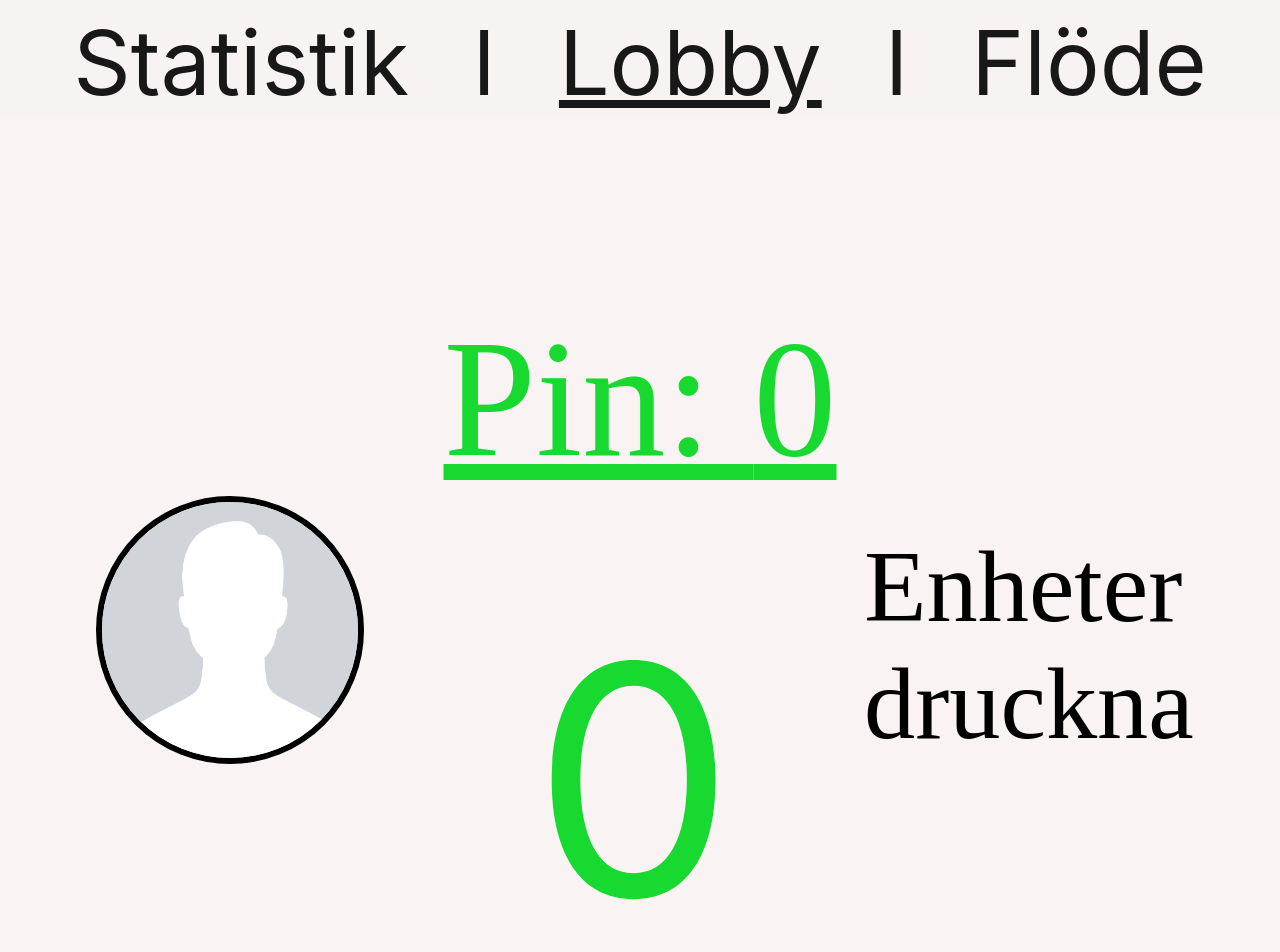
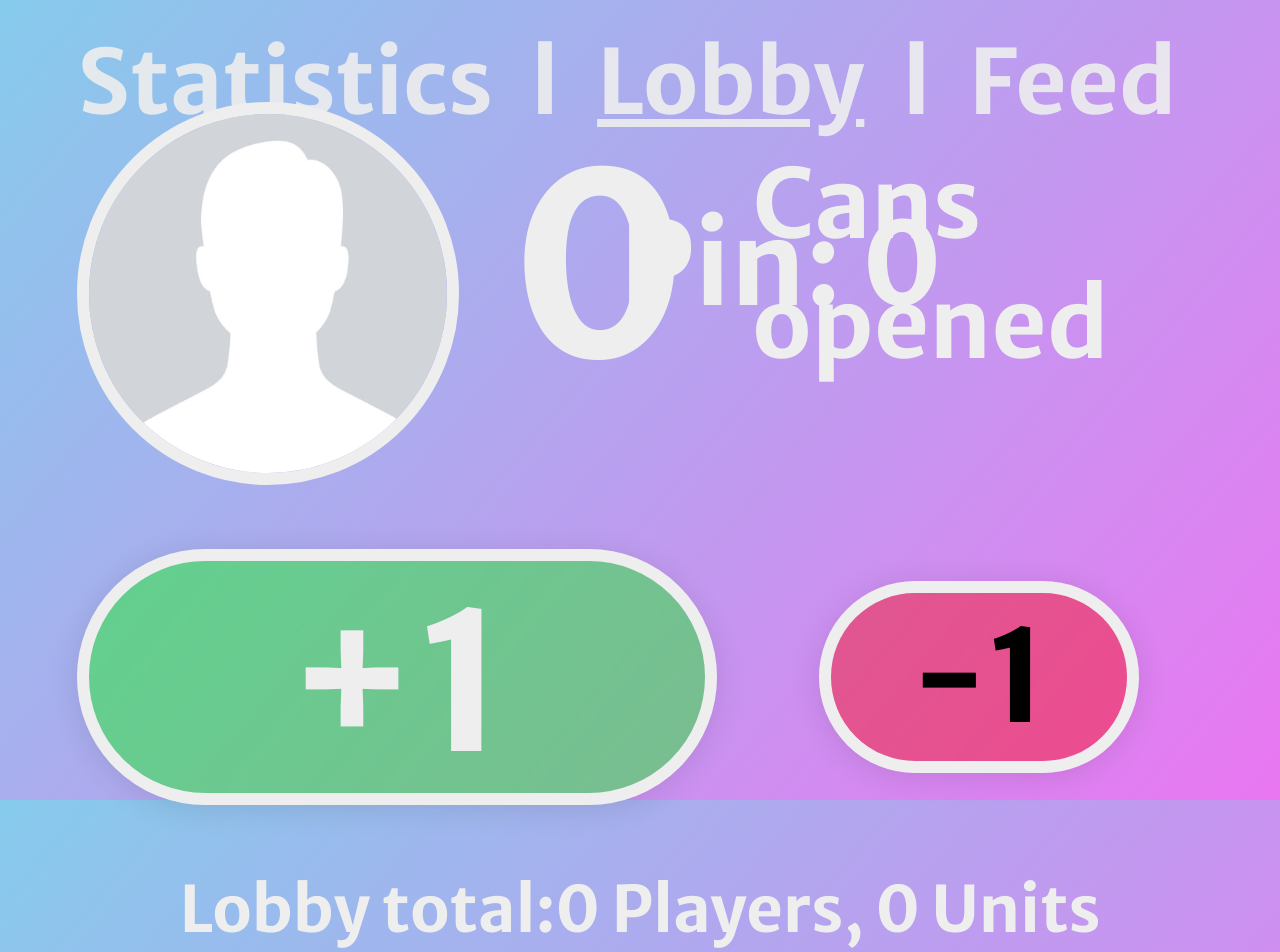
Before and after one commit to albintillas/flakdagsappen, a React (Create React App) app: page /lobby in a window 1280 px wide. Shown: the top 952 px of the page. Built offline with nearby package versions, Linux system fonts and the light colour scheme.

Commit message:
CSS update

```diff
--- a/src/App.css
+++ b/src/App.css
@@ -1,18 +1,26 @@
 @import url('https://fonts.googleapis.com/css2?family=Kaushan+Script&display=swap');
 @import url('https://fonts.googleapis.com/css2?family=Kaushan+Script&family=Noto+Serif+JP:wght@300&display=swap');
+@import url('https://fonts.googleapis.com/css2?family=Secular+One&display=swap');
+@import url('https://fonts.googleapis.com/css2?family=Merriweather+Sans:wght@700&display=swap');
 
-body{
-  background-color: #F9F3F3;
+body, html{
+  background: rgb(134,203,236);
+  background: linear-gradient(130deg, rgba(134,203,236,1) 0%, rgba(234,119,242,1) 100%);
+
+  height: 100vh;
+
+  touch-action: none;
+
 }
+
+
 p{
     margin-top: 10vw;
     margin-bottom: 5vw;
     font-family: Brush Script MT;
-    text-decoration: underline;
     font-size: 13vw;
     text-align: center;
 }
-body {background-color: #F9F3F3;}
 
 a:link {
   text-decoration: none;
@@ -79,7 +87,7 @@ a:visited {
 }
 .startMainText {
   font-family: 'Kaushan Script', cursive;
-  color: #17D930;
+  color: #EEEEEE;
   font-size: 25vw;
   text-align: center;
   margin-top: 0vw;
@@ -88,7 +96,7 @@ a:visited {
 
 .startSubText {
   font-family: 'Noto Serif JP', serif;
-  color: black;
+  color: #EEEEEE;
   font-size: 4vw;
   text-align: center;
   margin: 0vw;
@@ -101,10 +109,15 @@ a:visited {
   font-size: 170%;
   text-align: center;
 
-  border: 1vw solid #17D930;
-  border-radius: 15vw;
-  font-family: 'Noto Serif JP serif';
-  box-shadow: 1vw 2vw 3vw #888888;
+  font-family: 'Merriweather Sans', sans-serif;
+  color: #EEEEEE;
+
+  background: rgba(255, 255, 255, 0.3);
+  border-radius: 10vw;
+  box-shadow: 0 4px 30px rgba(0, 0, 0, 0.1);
+  backdrop-filter: blur(10px);
+  -webkit-backdrop-filter: blur(10px);
+  border: 3px solid rgba(255, 253, 208, 0.5);
 }
 
 .lobbyInfoPageImage {
@@ -112,7 +125,7 @@ a:visited {
   width: 15vw;
   height:15vw;
   object-fit:cover;
-  border:0.8vw solid #000000;
+  border: 3px solid rgba(255, 253, 208, 1);
   display:block;
   margin-left: auto;
   margin-right: auto;
@@ -140,7 +153,9 @@ a:visited {
 .formText{
   margin-bottom: 2vw;
   margin-top: 2vw;
-  font-family: Noto Serif JP serif;
+  font-family: 'Merriweather Sans', sans-serif;
+  color: #EEEEEE;
+
   font-weight: bold;
   font-size: 5vw;
 }
@@ -148,12 +163,12 @@ a:visited {
 .form-control{
   width: 55vw;
   height: 10vw;
-  font-family: Noto Serif JP serif;
-  font-size: 6vw;
-  border: 1vw solid;
-  border-radius: 1vw;
-  font-weight: bold;
-  border:none;
+  font-family: 'Merriweather Sans', sans-serif;
+  color: #EEEEEE;
+
+  font-size: 5vw;
+  border: none;
+  background-color: transparent;
 
 }
 
@@ -164,10 +179,211 @@ a:visited {
   width: 60vw;
   font-size: 170%;
   text-align: center;
-  color: white;
+  color: #EEEEEE;
   border: none;
-  border-radius: 15vw;
-  font-family: 'Noto Serif JP serif';
-  box-shadow: 1vw 2vw 3vw #888888;
-  background-color: #17D930;
+
+  color: #EEEEEE;
+  font-family: 'Merriweather Sans', sans-serif;
+
+  background: rgba(255, 255, 255, 0.3);
+  border-radius: 10vw;
+  box-shadow: 0 4px 30px rgba(0, 0, 0, 0.1);
+  backdrop-filter: blur(10px);
+  -webkit-backdrop-filter: blur(10px);
+  border: 3px solid rgba(255, 253, 208, 0.5);
 }
+
+/*-------------NEW-------------*/
+
+
+#headers{
+
+  font-family: 'Merriweather Sans', sans-serif;
+  color: #EEEEEE;
+
+}
+
+.enterText{
+
+  margin: auto;
+  margin-top: 3vw;
+  width: 75vw;
+
+
+  background: rgba(255, 255, 255, 0.3);
+  border-radius: 10vw;
+  box-shadow: 0 4px 30px rgba(0, 0, 0, 0.1);
+  backdrop-filter: blur(10px);
+  -webkit-backdrop-filter: blur(10px);
+  border: 3px solid rgba(255, 253, 208, 0.5);
+
+}
+
+#lobbyText{
+
+  font-family: 'Merriweather Sans', sans-serif;
+  color: #EEEEEE;
+
+}
+
+
+.header{
+
+  background-color: transparent;
+  position: fixed;
+  top: 0;
+  width: 100%;
+  font-size: 7vw;
+  opacity: 0.9;
+
+
+}
+
+.topBar{
+
+  background: transparent;
+  position: fixed;
+  width: 100%;
+  font-size: 7vw;
+  opacity: 0.9;
+  z-index: 100;
+  color: #EEEEEE
+
+}
+
+#inLobbyPin{
+
+
+  color: #EEEEEE;
+  height: 10vh;
+  width: 100%;
+  display: flex;
+  justify-content: center;
+
+}
+
+#inLobbyPinText{
+
+  font-family: 'Merriweather Sans';
+  color: #EEEEEE;
+  font-size: 9vw;
+  margin-left: 22vw;
+  margin-top: 15vw;
+
+}
+
+.PFPandUnitsDisplay{
+
+  background: transparent;
+  display: flex;
+  margin-top: 5vw;
+  margin-bottom: 5vw;
+}
+
+#lobbyImage{
+
+  margin-top: -5.2vh;
+  margin-left: 6vw;
+  margin-right: 4vw;
+  width: 28vw;
+  height: 28vw;
+  object-fit: cover;
+  border: 1vw solid #EEEEEE;
+  border-radius: 50%;
+
+}
+
+#unitsAmount{
+
+  margin-top: -3vw;
+  font-family: 'Merriweather Sans';
+  font-size: 20vw;
+  color: #EEEEEE;
+}
+
+#unitsText{
+
+  font-size: 7.5vw;
+  margin-top: 0;
+  margin-left: 5vw;
+  width: 44vw;
+  font-family: 'Merriweather Sans';
+  color: #EEEEEE;
+
+}
+
+#increase{
+
+width: 50vw;
+height: 20vw;
+border: 1vw solid #EEEEEE;
+font-family: 'Merriweather Sans';
+
+color: #EEEEEE;
+font-size: 15vw;
+border-radius: 10vw;
+margin-left: 6vw;
+
+background: rgba(0, 255, 0, 0.4);
+box-shadow: 0 4px 30px rgba(0, 0, 0, 0.1);
+backdrop-filter: blur(5px);
+-webkit-backdrop-filter: blur(5px);
+
+}
+
+#decrease{
+
+  font-size: 10vw;
+  height: 15vw;
+  width: 25vw;
+  border-radius: 10vw;
+  border: 1vw solid #EEEEEE;
+  font-family: 'Merriweather Sans';
+
+  background: rgba(255, 0, 0, 0.4);
+  box-shadow: 0 4px 30px rgba(0, 0, 0, 0.1);
+  backdrop-filter: blur(5px);
+  -webkit-backdrop-filter: blur(5px);
+
+  margin: 0;
+  position: absolute;
+  top: 50%;
+  -ms-transform: translateY(-50%);
+  transform: translateY(-50%);
+  margin-left: 8vw;
+
+}
+
+.tableHeader{
+
+  text-align: center;
+  margin-top: 5vw;
+
+  font-family: 'Merriweather Sans';
+  color: #EEEEEE;
+  font-size: 5vw;
+}
+
+#divUsers{
+
+margin-top: 2vw;
+height: 54.5vh;
+overflow-y: scroll;
+
+}
+
+.table{
+
+  margin-left: 5vw;
+  width: 90vw;
+  color: #EEEEEE;
+  font-family: 'Merriweather Sans';
+  font-size: 5vw;
+}
+
+.pages{
+
+ font-family: 'Merriweather Sans';
+ margin-top: 2vw;
+ margin-left: 2vw;
+}
--- a/src/components/UnitsDisplay.js
+++ b/src/components/UnitsDisplay.js
@@ -6,7 +6,7 @@ function UnitsDisplay({count}) {
 
     return(
         <div style={{display: "inline-block"}}>
-            <div style={{marginTop: "7vw", textAlign: "center", marginLeft: "2vw", fontSize: "25vw", color: "#17D930", width: "30vw"}}>
+            <div id='unitsAmount'>
                 {count}
             </div>
         </div>
--- a/src/components/header.js
+++ b/src/components/header.js
@@ -1,33 +1,35 @@
 import {Link} from "react-router-dom";
 import React from 'react';
+import { Background } from "victory";
 
 function Header({ onpage }) {
     return (
-        <div className="header" style ={{position: "fixed", top: "0", width: "100%", fontSize: "7vw", backgroundColor: "#F7F3F3", opacity: "0.9", zIndex: "100"}}>
-            <div className="pages" style ={{textAlign: "center", width: "100%", marginTop: "1vh"}}>
+        <div className="topBar">
+            <div className="pages" style ={{textAlign: "center", width: "100%"}}>
                 <Link to={"/statistics"} style={{
-                    marginRight: "5vw",
-                    color: "black",
+                    marginRight: "3vw",
+                    color: "#EEEEEE",
                     ...(onpage == 1
                         ? { textDecoration: "underline" }
                         : {})
-                }}>Statistik</Link>
+                }}>Statistics</Link>
                 <a>l</a>
                 <Link to={"/lobby"} style={{
-                    margin: "0 5vw 0 5vw",
-                    color: "black",
+                    margin: "0 3vw 0 3vw",
+                    color: "#EEEEEE",
                     ...(onpage == 2
                         ? { textDecoration: "underline" }
                         : {})
                 }}>Lobby</Link>
                 <a>l</a>
                 <Link to={"/feed"} style={{
-                    marginLeft: "5vw",
-                    color: "black",
+                    marginLeft: "3vw",
+                    marginRight: "6vw",
+                    color: "#EEEEEE",
                     ...(onpage == 3
                         ? { textDecoration: "underline" }
                         : {})
-                }}>Flöde</Link>
+                }}>Feed</Link>
             </div>
         </div>
     );
--- a/src/pages/LobbyPage.js
+++ b/src/pages/LobbyPage.js
@@ -143,90 +143,48 @@ function LobbyPage() {
     return (
         <div class = 'main' onTouchStart={onTouchStart} onTouchMove={onTouchMove} onTouchEnd={onTouchEnd}>
             <Header onpage={2} />
-            <div style={{marginTop: "22vh", fontSize: "10vw", color: "#17D930", height: "40vh", width: "100vw", display: "flex", justifyContent: "center" }}>
-                <p style={{}}>Pin: {pin}</p>
+            <div id='inLobbyPin'>
+                <p id='inLobbyPinText'>Pin: {pin}</p>
             </div>
-            <div className="PFPandUnitsDisplay" style={{display: "flex", justifyContent: "center" }}>
-                <div style={{
-                    width: "30vw",
-                    height: "30vw"
-                    }}>
-                    <img src={testimage} style={{
-                        marginTop:'0vh',
-                        marginLeft: '5vw',
-                        width:'20vw',
-                        height:'20vw',
-                        objectFit:'cover',
-                        border:'0.5vw solid #000000',
-                        borderRadius: '50%'
-                        }}>
-                    </img>
-                </div>
+            <div className="PFPandUnitsDisplay">
+
+                    <img src={testimage} id='lobbyImage'></img>
+
                     <UnitsDisplay count={units}/>
-                <div style={{fontSize: "8vw", marginTop: "4vh", marginLeft: "3vw", width: "30vw", fontFamily: "Noto Serif JP serif", fontStyle: "bold"}}>
-                    Enheter druckna
-                </div>
+                <div id='unitsText'>Cans opened</div>
 
             </div>
-            <div class="plusAndMinus" style={{display: "flex"}}>
-                <button style={{
-                        width: '60vw',
-                        height: '20vw',
-                        border: '1vw solid #17D930',
-                        backgroundColor: '#17D930',
-                        color: 'white',
-                        borderTopLeftRadius: '20vw',
-                        borderBottomLeftRadius: '20vw',
-                        borderTopRightRadius: '20vw',
-                        borderBottomRightRadius: '20vw',
-                        fontSize: '18vw',
-                        justifyContent: 'center',
-                        paddingBottom: '20vw',
-                    }}
-                    className="increase" onClick={addUnit}>+1 {/* onClick={() => setCount(count + 1)} */}
+            <div style={{display: "flex"}}>
+                <button id="increase" onClick={addUnit}>+1 {/* onClick={() => setCount(count + 1)} */}
                 </button>
                 <div className="removeUnitButton" style={{display: "flex", position: "relative",  width: '35vw'}}>
-                    <button style={{
-                        fontSize: "12vw",
-                        marginLeft: "8vw",
-                        marginTop: "2vh",
-                        height: "15vw",
-                        width: "25vw",
-                        backgroundColor: "red",
-                        borderTopLeftRadius: '20vw',
-                        borderBottomLeftRadius: '20vw',
-                        borderTopRightRadius: '20vw',
-                        borderBottomRightRadius: '20vw',
-                    }}
-                    className="decrease" onClick={(removeUnit)}>-1
+                    <button id="decrease" onClick={(removeUnit)}>-1
                     </button>
 
                 </div>
             </div>
 
-            <div className="tableHeader" style={{textAlign: "center", marginTop: "5vw",}}>
-                {players.length} Personer, {unitsTotal} Enheter
+            <div className="tableHeader">Lobby total:
+                {players.length} Players, {unitsTotal} Units
             </div>
-            <div style={{
-                marginTop: "3vw", height:"60vh", overflowY:"scroll",
-            }}>
-            <table className="table" style={{width: "90vw", marginLeft: "5vw"}}>
+
+            <div id='divUsers'>
+
+            <table className="table">
             <tr style={{position: 'sticky',
-                backgroundColor:'#F9F3F3',
+                backgroundColor:'transparent',
                 zIndex: 1,
                 top: -3}}>
-                    <th style={{width: "50vw", borderBottom: "0.5vw solid black", borderRight: "0.5vw solid black"}}><h3>Deltagare:</h3></th>
-                    <th style={{borderBottom: "0.5vw solid black"}}><h3>Enheter:</h3></th>
+                    <th style={{width: "40vw", borderBottom: "1vw solid #EEEEEE", borderRight: "1vw solid #EEEEEE"}}><h3>Players:</h3></th>
+                    <th style={{borderBottom: "1vw solid #EEEEEE"}}>Enheter:</th>
             </tr>
 
 
                 {players.map(p => (
                     <tr>
-                        <td style={{alignItems:"center", display: "flex", textAlign: "left", height: "17vw", width: "60vw", borderBottom: "0.5vw solid black", borderRight: "0.5vw solid black"}}>
-                            <img src={p.profileImage} className='lobbyInfoPageImage' style={{marginLeft: "0%", marginRight:"10%", borderRadius:'50%'}}/>
-                            <h4 style={{marginRight: "10%"}}>{p.name}</h4>
-                            </td>
-                        <td style={{textAlign:"center", borderBottom: "0.5vw solid black", fontSize: "5vw", fontWeight: "bold"}}>{p.units.length}</td>
+                        <td style={{alignItems:"center", display: "flex", textAlign: "left", height: "18vw", width: "60vw", borderBottom: "1vw solid #EEEEEE", borderRight: "1vw solid #EEEEEE"}}>
+                            <img src={p.profileImage} className='lobbyInfoPageImage' style={{marginLeft: "0%", marginRight:"10%", borderRadius:'50%'}}/>{p.name}</td>
+                        <td style={{textAlign:"center", borderBottom: "1vw solid #EEEEEE", fontSize: "5vw", fontFamily:'Merriweather Sans'}}>{p.units.length}</td>
                     </tr>
 
 
```
Also changed, not shown: src/components/Button.js (+17 -2 lines), src/pages/Choose.js (+3 -5 lines), src/pages/CreateGamePage.js (+16 -29 lines), src/pages/JoinGamePage.js (+13 -17 lines), src/pages/LobbyInfoPage.js (+11 -17 lines), src/pages/Login.js (+8 -8 lines), src/pages/StartPage.js (+4 -5 lines).
